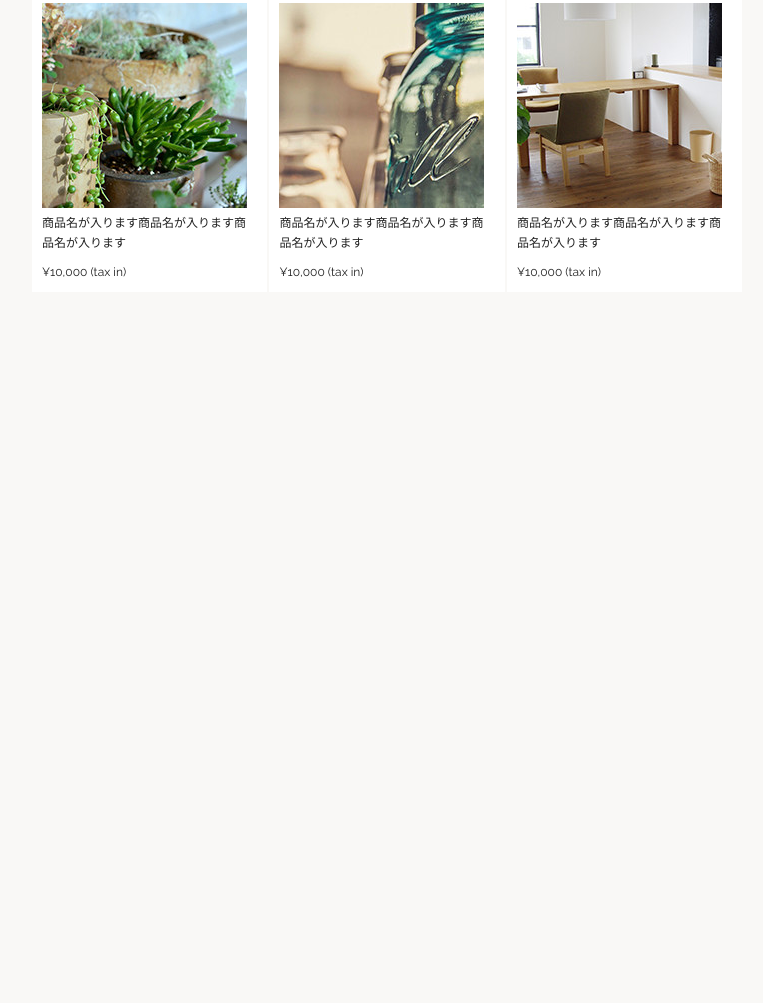
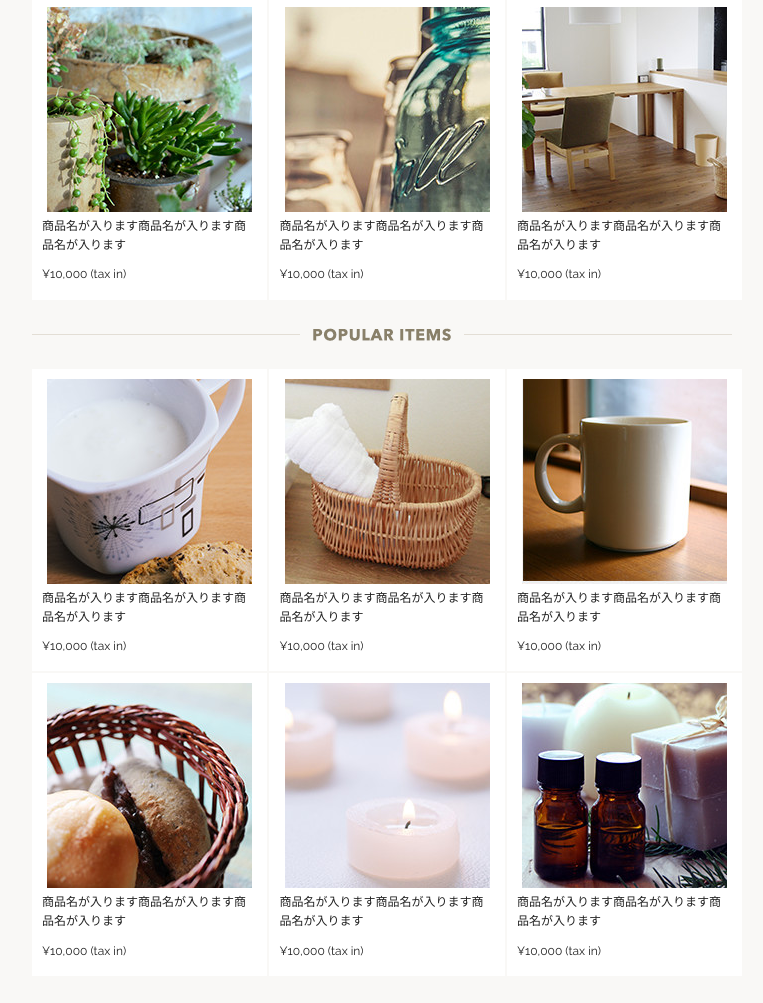
Before and after one commit to tomohiro-isobe/shopping-site, a plain HTML site: page index.html in a window 1280 px wide. Shown: the part 796-1799 px from the top of the page, without its empty margins (128-891 px from the left). Before the commit the page ends 1115 px from the top, so only its background shows below. Drawn offline with nearby package versions, Linux system fonts and the light colour scheme.

Commit message:
popular_item_add

```diff
--- a/css/style.scss
+++ b/css/style.scss
@@ -210,7 +210,6 @@ body {
             margin-bottom: 10px;
             @include fontsize(12);
           }
-
         }
       }
     }
@@ -226,21 +225,101 @@ body {
         ul {
           .item-box {
             width: calc( ( 100% - 4px ) / 3 );
+            padding-bottom: 5px;
+
+            img {
+              display: block;
+              margin: 0 auto;
+            }
+
+            .item-name {
+              margin-top: 5px;
+            }
           }
         }
       }
 
     }
 
+    @media (max-width: 550px) {
 
+      .pc_title {
+         display: none;
+       }
+    }
+  }
+
+// POPULARアイテムエリア
+  #popular_item {
+
+    .container {
+
+      .sp_title{
+
+        display: block;
+        margin: 0 auto;
+      }
+
+        ul {
+          list-style: none;
+          margin-top: 20px;
+          width: 100%;
+          display: flex;
+          flex-wrap: wrap;
+          justify-content: space-between;
+
+        .item-box {
+          background-color: #ffffff;
+          padding: 10px 10px 0 10px;
+          width: calc( ( 100% - 2px ) / 2 );
+          margin-bottom: 2px;
+
+
+          .item-name{
+
+            margin-top: 0;
+            margin-bottom: 10px;
+            @include fontsize(12);
+          }
+
+          .item-price {
+
+            margin-bottom: 10px;
+            @include fontsize(12);
+          }
+        }
+      }
+    }
+
+    @media (min-width: 551px) {
+      .container {
+        .sp_title {
+          display: none;
+        }
+      }
+
+      .item-boxes {
+        ul {
+          .item-box {
+            width: calc( ( 100% - 4px ) / 3 );
+            padding-bottom: 5px;
+
+             img {
+              display: block;
+              margin: 0 auto;
+            }
+            .item-name {
+              margin-top: 5px;
+            }
+          }
+        }
+      }
+    }
 
     @media (max-width: 550px) {
 
-      .items {
-
-        .pc_title {
-          display: none;
-        }
-      }
+      .pc_title {
+         display: none;
+       }
     }
   }
--- a/index.html
+++ b/index.html
@@ -107,7 +107,7 @@
     <div class="container">
       <div class="row">
         <!--SPアイテム-->
-        <div class="nine columns items">
+        <div class="nine columns">
 
           <img class="u-max-full-width sp_title" src="images/top_sp/title_new_item.png" alt="sp_item" srcset="images/top_sp/title_new_item@2x.png 2x">
           <img class="u-max-full-width pc_title" src="images/top/title_newitems.png" alt="pc_item">
@@ -156,6 +156,59 @@
     </div>
   </div>
 
+  <!--POPULARアイテムエリア-->
+  <div id="popular_item">
+    <div class="container">
+      <div class="row">
+        <!--SPアイテム-->
+        <div class="nine columns">
+
+          <img class="u-max-full-width sp_title" src="images/top_sp/title_popular.png" alt="sp_item" srcset="images/top_sp/title_popular@2x.png 2x">
+          <img class="u-max-full-width pc_title" src="images/top/title_popular.png" alt="pc_item">
+
+          <div class="item-boxes">
+            <ul>
+              <li class=" item-box">
+                <img class="u-max-full-width" src="images/top/item_07.jpg" alt="item07">
+                <div class="item-name">商品名が入ります商品名が入ります商品名が入ります</div>
+                <div class="item-price">¥10,000 (tax in)</div>
+              </li>
+
+              <li class=" item-box">
+                <img class="u-max-full-width" src="images/top/item_08.jpg" alt="item08">
+                <div class="item-name">商品名が入ります商品名が入ります商品名が入ります</div>
+                <div class="item-price">¥10,000 (tax in)</div>
+              </li>
+
+              <li class=" item-box">
+                <img class="u-max-full-width" src="images/top/item_09.jpg" alt="item09">
+                <div class="item-name">商品名が入ります商品名が入ります商品名が入ります</div>
+                <div class="item-price">¥10,000 (tax in)</div>
+              </li>
+
+              <li class=" item-box">
+                <img class="u-max-full-width" src="images/top/item_10.jpg" alt="item10">
+                <div class="item-name">商品名が入ります商品名が入ります商品名が入ります</div>
+                <div class="item-price">¥10,000 (tax in)</div>
+              </li>
+
+              <li class=" item-box">
+                <img class="u-max-full-width" src="images/top/item_11.jpg" alt="item11">
+                <div class="item-name">商品名が入ります商品名が入ります商品名が入ります</div>
+                <div class="item-price">¥10,000 (tax in)</div>
+              </li>
+
+              <li class=" item-box">
+                <img class="u-max-full-width" src="images/top/item_12.jpg" alt="item12">
+                <div class="item-name">商品名が入ります商品名が入ります商品名が入ります</div>
+                <div class="item-price">¥10,000 (tax in)</div>
+              </li>
+            </ul>
+          </div>
+        </div>
+      </div>
+    </div>
+  </div>
 
 </body>
 </html>
```
Also changed, not shown: css/style.css, 1 other file.
